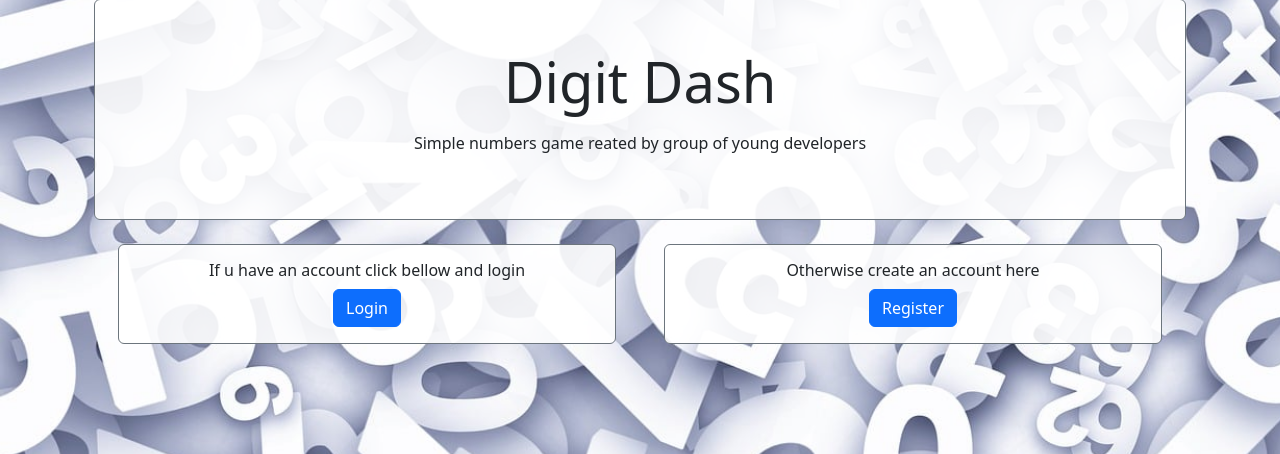
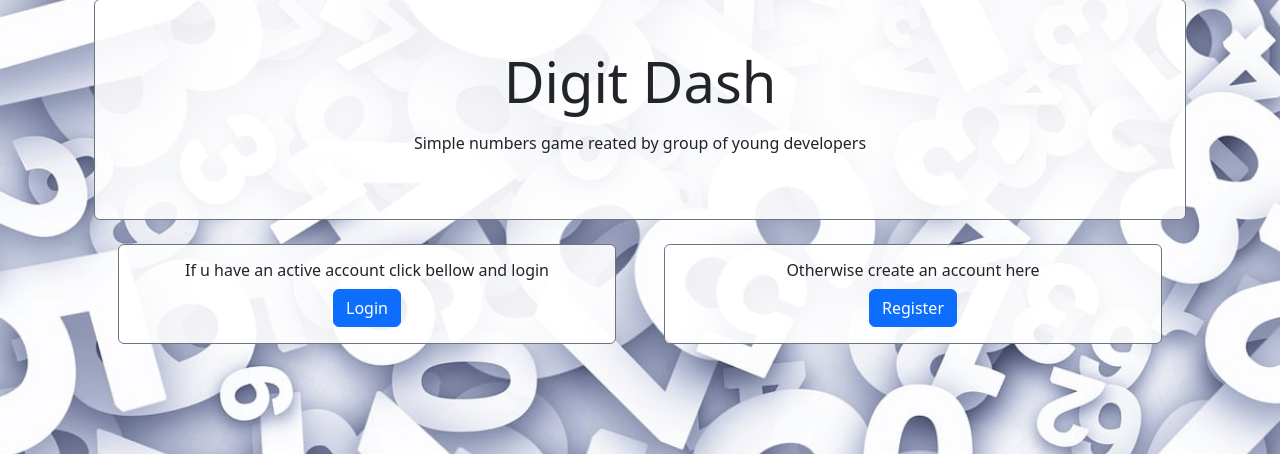
Before and after one commit to Kowal1996/Digit_Dash, a Django app: page / in a window 1280 px wide. Shown: the part 108-562 px from the top of the page. Run offline with Django 4.2, Linux system fonts and the light colour scheme.

Commit message:
modyfied layout

```diff
--- a/accounts/templates/home.html
+++ b/accounts/templates/home.html
@@ -53,7 +53,7 @@
       <div class="container">
          <div class="row">
             <div class="col background-white m-4 text-center rounded-2 border border-secondary">
-               <h6 class="mt-3">If u have an account click bellow and login</h6>
+               <h6 class="mt-3">If u have an active account click bellow and login</h6>
                <p><a class="btn btn-primary" href="{% url 'loginUser' %}">Login</a></p>
             </div>
             <div class="col background-white m-4 text-center rounded-2 border border-secondary">
--- a/accounts/templates/registrationSuccessfull.html
+++ b/accounts/templates/registrationSuccessfull.html
@@ -13,6 +13,7 @@
                 <div class="card-body text-center">
                     <h3 class="mb-4 ">Registration successfull!</h3>
                     <p>{{ message }}</p>
+                    <p><a class="btn btn-primary" href="{% url 'home' %}">Home Page</a></p>
                 </div>
             </div>
         </div>
--- a/accounts/views.py
+++ b/accounts/views.py
@@ -190,5 +190,5 @@ def deleteUser(request):
 
 def registrationSuccessfull(request):
     if request.method == 'GET':
-        message = 'Your account has been successfully created, confirm your registration by clicking on the link in the email'
+        message = 'Your account has been successfully created, confirm your registration by clicking on the link in the email.'
         return render(request, 'registrationSuccessfull.html', {'message':message})
```
